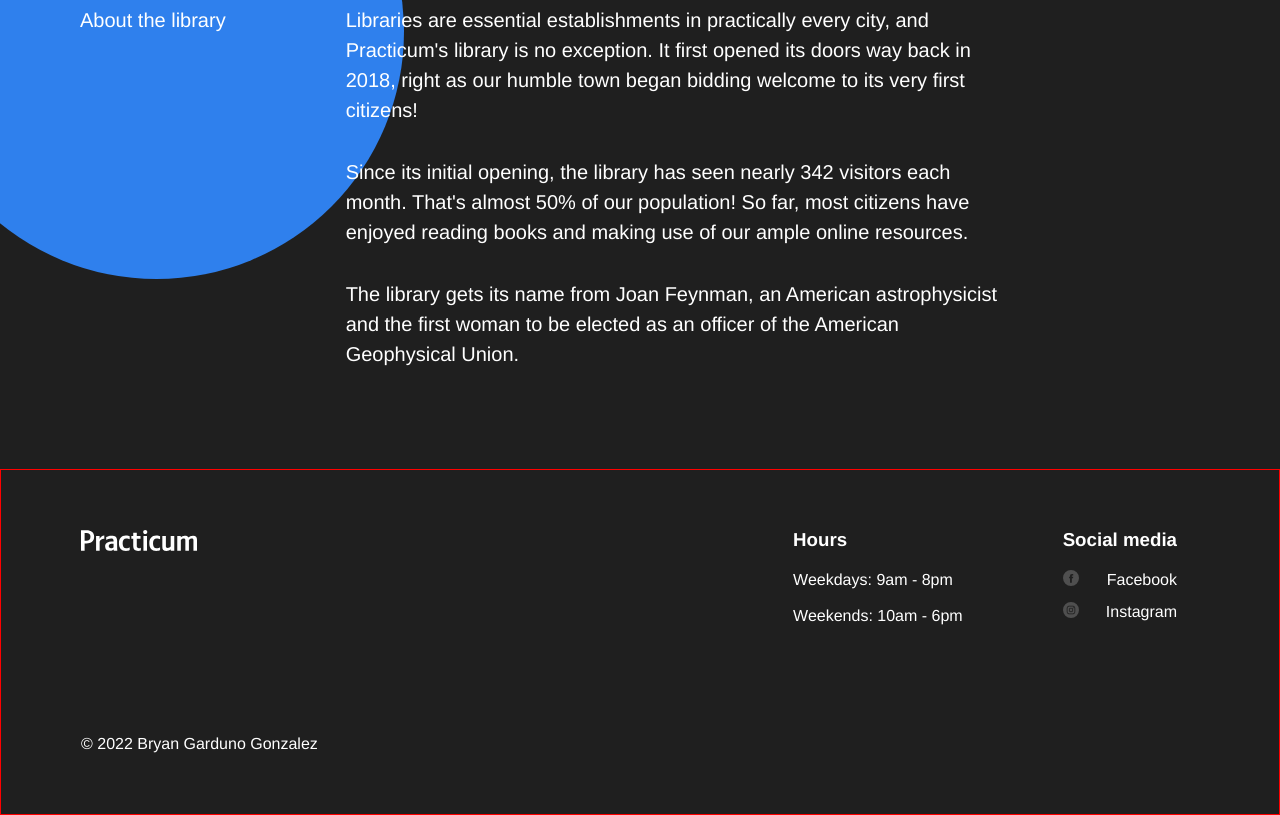
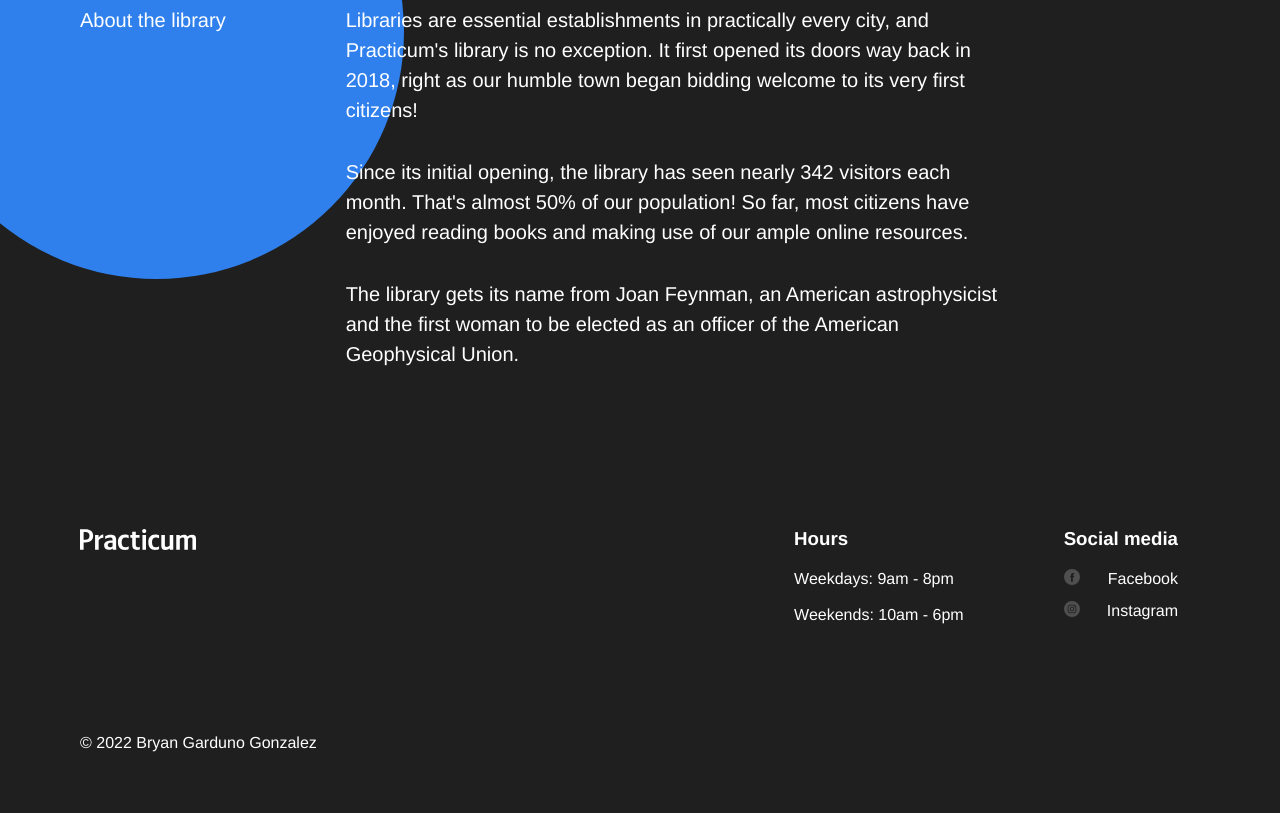
Before and after one commit to brosmar18/se_project_library, a plain HTML site: page index.html in a window 1280 px wide. Shown: the part 3537-4352 px from the top of the page. Drawn offline with Linux system fonts and the light colour scheme.

Commit message:
Task 8 completed. Footer fixed

```diff
--- a/styles/style.css
+++ b/styles/style.css
@@ -410,14 +410,13 @@
 }
 
 .footer {
-  border: 1px solid red;
   box-sizing: border-box;
   background-color: #1f1f1f;
   color: #fff;
+  padding: 60px 102px 60px 80px;
 }
 
 .footer__columns {
-  margin: 60px 102px 60px 80px;
   min-height: 224px;
   position: relative;
   display: flex;
```
